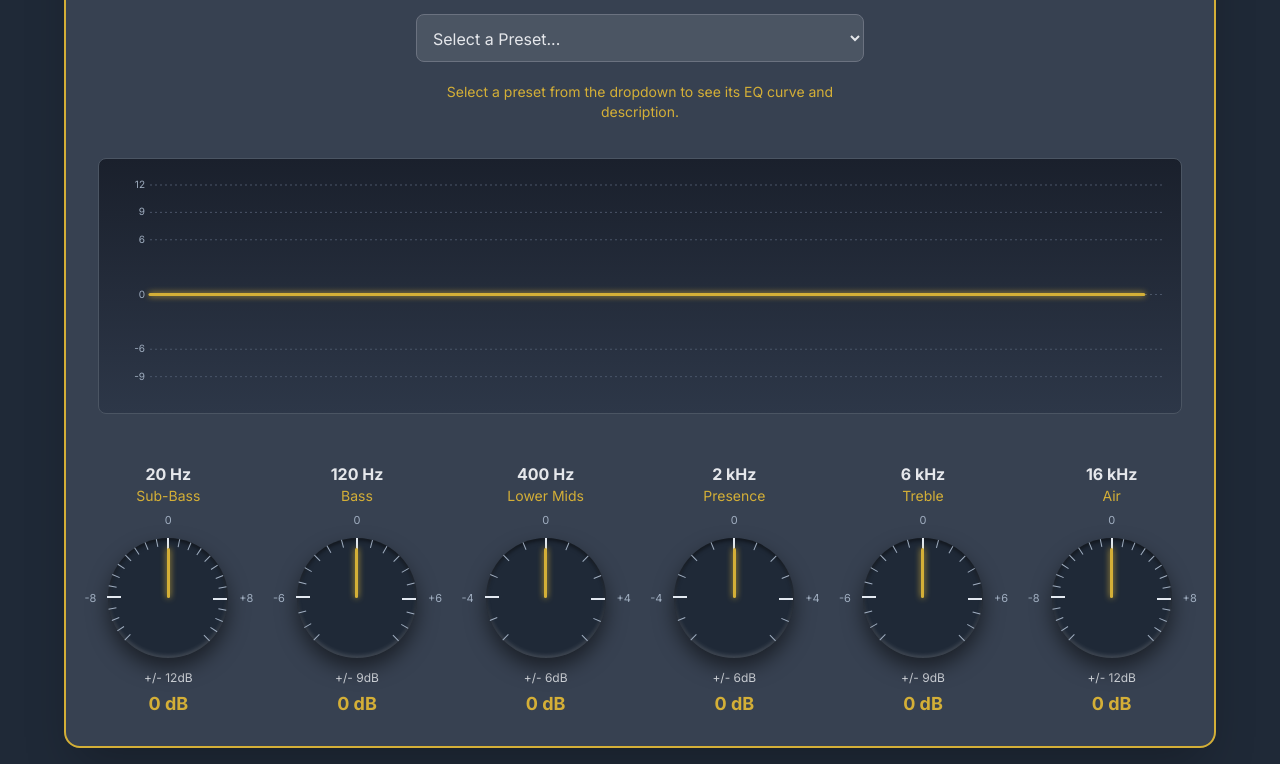
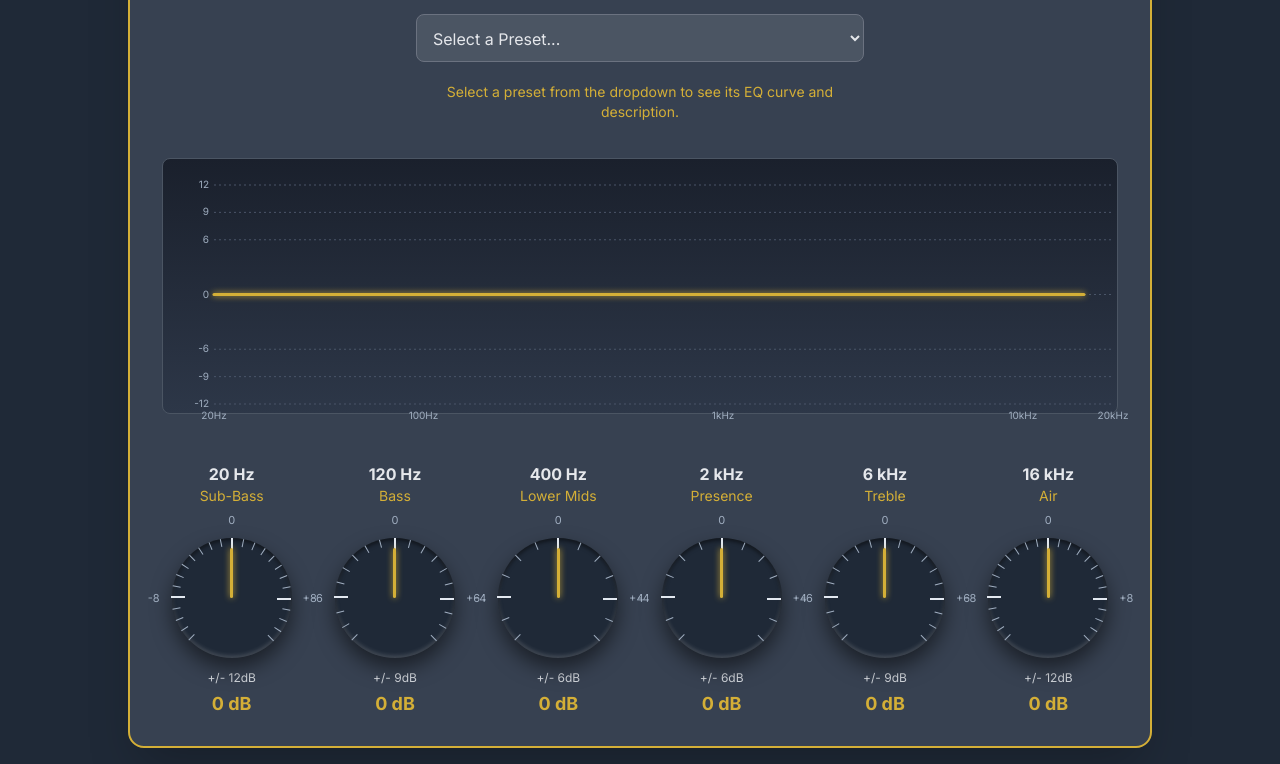
Before and after one commit to MSxADA/Frequencizer-5000-5.0, a plain HTML site: page index.html in a window 1280 px wide. Shown: the part 108-872 px from the top of the page. Drawn offline with nearby package versions, Linux system fonts and the light colour scheme.

Commit message:
Update index.html

```diff
--- a/index.html
+++ b/index.html
@@ -91,7 +91,7 @@
 </head>
 <body class="bg-gray-800 text-gray-200 flex items-center justify-center min-h-screen p-4">
 
-    <div id="main-container" class="bg-gray-700 max-w-6xl w-full mx-auto p-4 sm:p-6 md:p-8 rounded-2xl shadow-2xl border-2 gold-border">
+    <div id="main-container" class="bg-gray-700 max-w-5xl w-full mx-auto p-6 sm:p-8 rounded-2xl shadow-2xl border-2 gold-border">
 
         <!-- Main Title -->
         <h1 class="text-3xl sm:text-4xl font-bold text-center mb-6 sm:mb-8 gold-text tracking-wider">
@@ -109,13 +109,13 @@
         </div>
 
         <!-- EQ Curve Visualizer -->
-        <div id="visualizer-container" class="w-full h-48 md:h-64 bg-gray-900 rounded-lg p-2 md:p-4 relative mt-4 mb-12 border border-gray-600">
-            <svg id="eq-svg" class="w-full h-full"></svg>
+        <div id="visualizer-container" class="w-full h-48 md:h-64 bg-gray-900 rounded-lg p-4 relative mt-4 mb-12 border border-gray-600">
+            <svg id="eq-svg" class="w-full h-full overflow-visible"></svg>
         </div>
 
 
         <!-- Equalizer Knobs Grid -->
-        <div id="eq-grid" class="grid grid-cols-2 md:grid-cols-3 lg:grid-cols-6 gap-y-12 gap-x-4 sm:gap-x-8 lg:gap-x-12 text-center">
+        <div id="eq-grid" class="grid grid-cols-2 md:grid-cols-3 lg:grid-cols-6 gap-y-12 gap-x-6 text-center">
 
             <!-- Knob 1: 20 Hz -->
             <div class="knob-container flex flex-col items-center" data-band="20" data-max-db="12">
```
